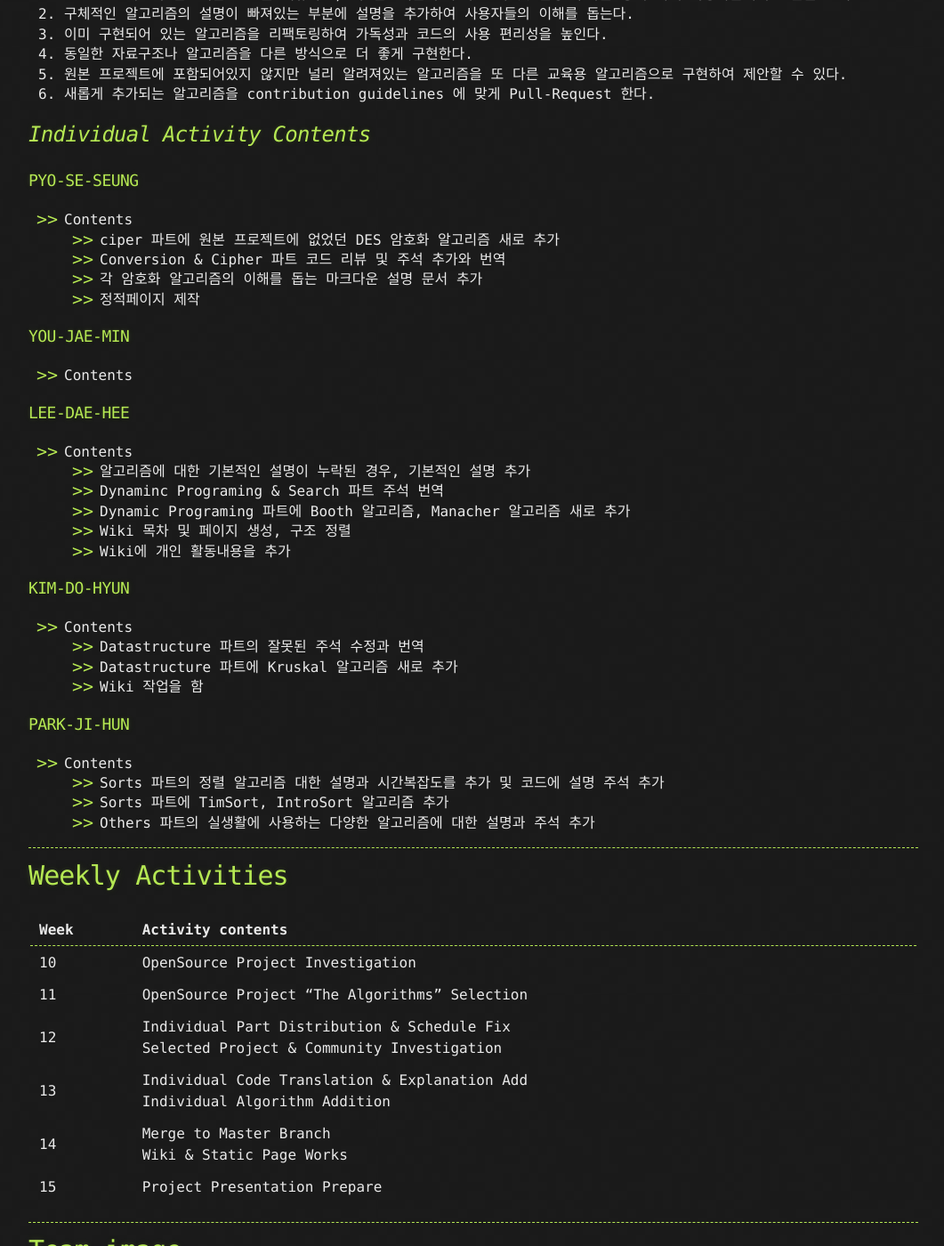
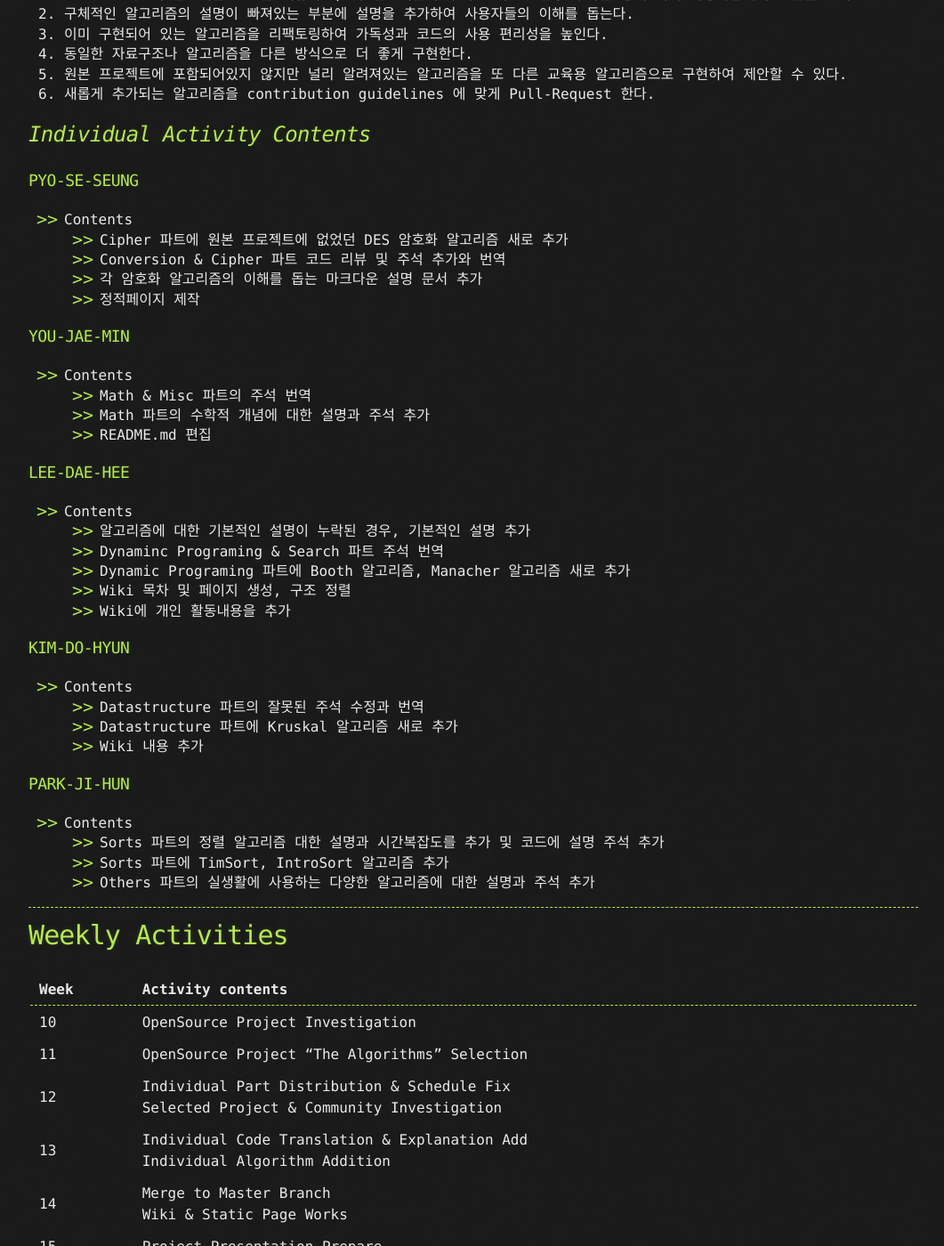
Before and after one commit to 19-2-SKKU-OSS/2019-2-OSS-L6, a Jekyll site: the page built from index.md, in a window 1280 px wide and 1400 px high, scrolled down 1543 px. Shown: the whole window at 89% size, without its empty margins (108-1169 px from the left). Built offline with Jekyll 4.4.1, drawn with Linux system fonts in a browser that asks for light colours; our own code applies the rules of GitHub Pages for plain Markdown files.

Commit message:
Update index.md
fix

```diff
--- a/index.md
+++ b/index.md
@@ -1,7 +1,6 @@
 ---
 layout: default
 ---
-
 
 # Team Info
 
@@ -49,13 +48,16 @@ layout: default
 
 ### PYO-SE-SEUNG
 * Contents
-   * ciper 파트에 원본 프로젝트에 없었던 DES 암호화 알고리즘 새로 추가
+   * Cipher 파트에 원본 프로젝트에 없었던 DES 암호화 알고리즘 새로 추가
    * Conversion & Cipher 파트 코드 리뷰 및 주석 추가와 번역
    * 각 암호화 알고리즘의 이해를 돕는 마크다운 설명 문서 추가
    * 정적페이지 제작
 
 ### YOU-JAE-MIN
 * Contents
+   * Math & Misc 파트의 주석 번역
+   * Math 파트의 수학적 개념에 대한 설명과 주석 추가
+   * README.md 편집
 
 ### LEE-DAE-HEE
 * Contents
@@ -69,7 +71,7 @@ layout: default
 * Contents
    * Datastructure 파트의 잘못된 주석 수정과 번역
    * Datastructure 파트에 Kruskal 알고리즘 새로 추가
-   * Wiki 작업을 함
+   * Wiki 내용 추가
 
 ### PARK-JI-HUN
 * Contents
```
